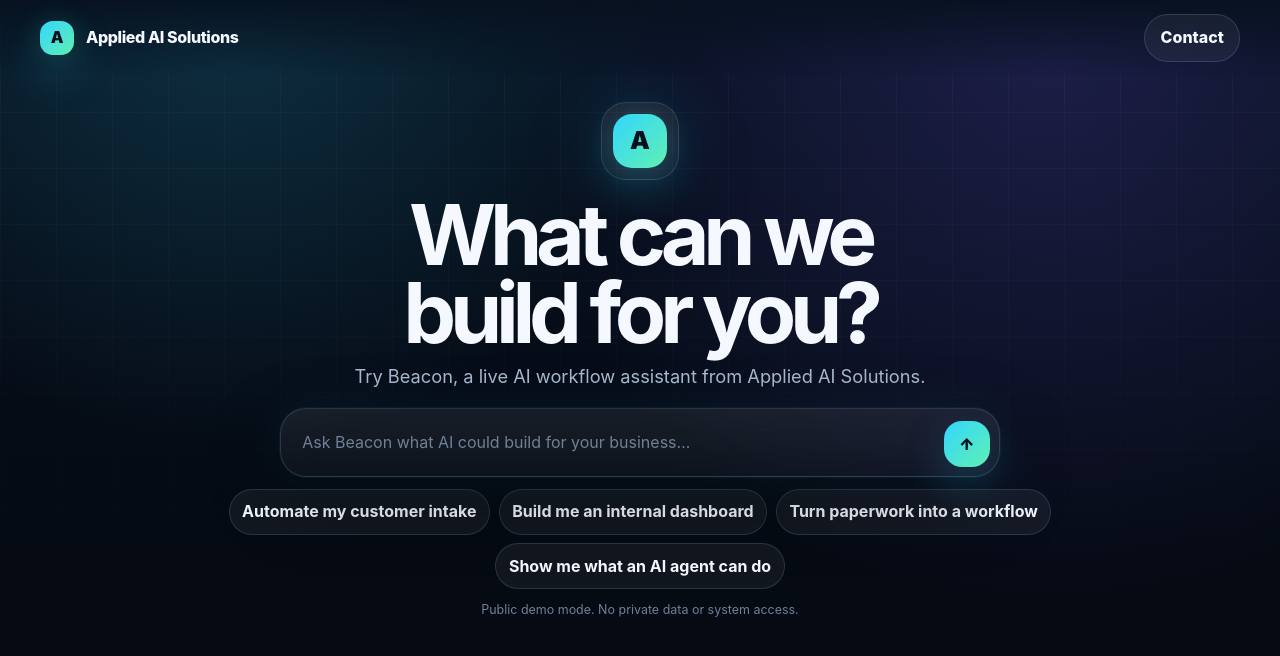
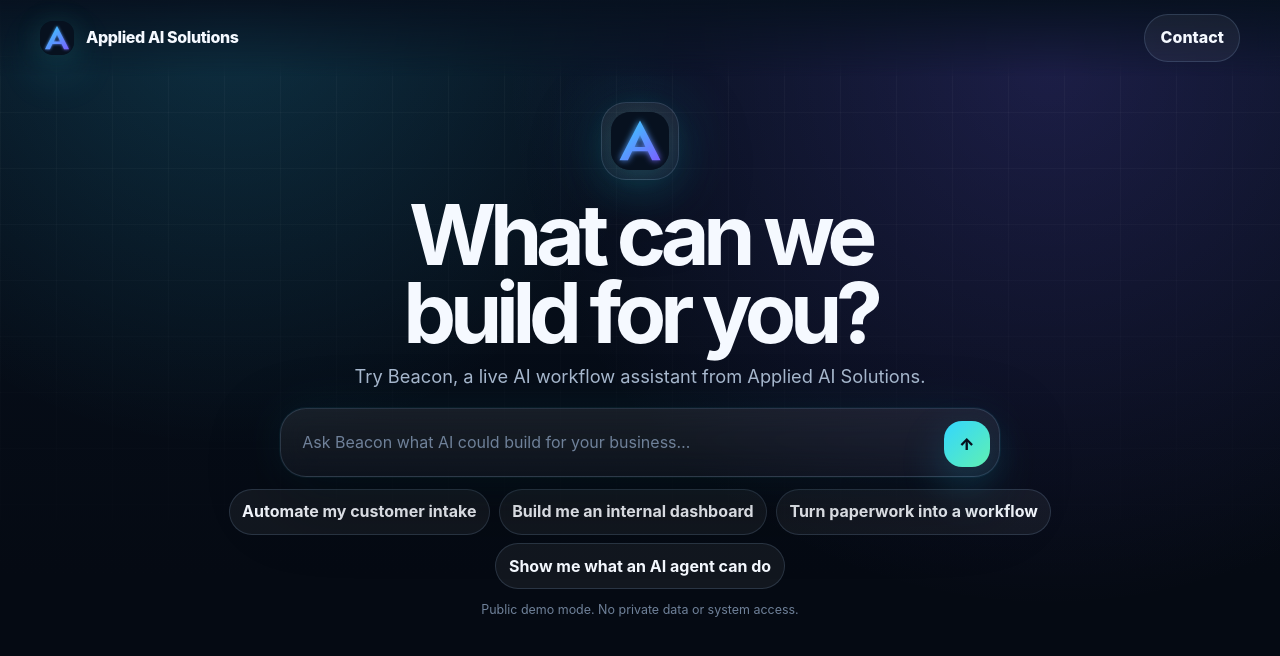
Before and after one commit to Applied-AI-Solutions-hub/Beacon, a website: page public/index.html in a window 1280 px wide. Drawn offline with Linux system fonts and the light colour scheme.

Commit message:
fix: use AAS logo assets in Beacon

```diff
--- a/public/index.html
+++ b/public/index.html
@@ -11,7 +11,7 @@
   <div class="app">
     <header class="topbar">
       <div class="brand">
-        <div class="mark">A</div>
+        <img class="mark" src="/aas-icon-dark.svg" alt="" />
         <span>Applied AI Solutions</span>
       </div>
       <a class="contact" href="mailto:info@appliedai.solutions?subject=Free%20AI%20Audit%20Request">Contact</a>
@@ -19,7 +19,7 @@
 
     <main id="main" class="main landing">
       <section id="hero" class="hero">
-        <div class="logoGlow"><div class="logoMark">A</div></div>
+        <div class="logoGlow"><img class="logoMark" src="/aas-icon-dark.svg" alt="Applied AI Solutions" /></div>
         <h1>What can we build for you?</h1>
         <p>Try Beacon, a live AI workflow assistant from Applied AI Solutions.</p>
         <form id="composerHero" class="composer heroComposer">
--- a/public/styles.css
+++ b/public/styles.css
@@ -55,11 +55,9 @@ a{color:inherit;text-decoration:none}.app{position:relative;min-height:100dvh;is
 }
 .brand{display:flex;align-items:center;gap:.75rem;font-weight:800;letter-spacing:-.025em;color:var(--text)}
 .mark,.logoMark{
-  display:grid;place-items:center;
-  color:#06101d;
-  background:linear-gradient(135deg,var(--cyan),var(--green));
-  box-shadow:0 18px 45px rgba(51,214,255,.24),0 0 30px rgba(95,240,178,.14);
-  font-weight:900;
+  display:block;object-fit:contain;
+  background:transparent;
+  box-shadow:0 18px 45px rgba(51,214,255,.18),0 0 30px rgba(95,240,178,.10);
 }
 .mark{width:34px;height:34px;border-radius:13px}.contact{
   min-height:42px;display:inline-flex;align-items:center;justify-content:center;
@@ -73,7 +71,7 @@ a{color:inherit;text-decoration:none}.app{position:relative;min-height:100dvh;is
   background:linear-gradient(180deg,rgba(255,255,255,.075),rgba(255,255,255,.035));
   border:1px solid var(--line);box-shadow:var(--shadow),0 0 70px rgba(51,214,255,.18);
 }
-.logoMark{width:54px;height:54px;border-radius:19px;font-size:25px}.hero h1{
+.logoMark{width:58px;height:58px;border-radius:19px}.hero h1{
   font-size:clamp(2.7rem,6.8vw,5.25rem);line-height:.93;letter-spacing:-.074em;margin:0 0 .7rem;text-wrap:balance;
 }
 .hero p{max-width:620px;margin:0 auto 1.15rem;color:var(--muted);font-size:clamp(1rem,1.85vw,1.14rem);line-height:1.45}.composer{
```
Also changed, not shown: docs/workflows/logo-usage-rule.md (added, +13 -0 lines), public/aas-icon-dark.svg (added), public/aas-logo-glow.svg (added), 1 other file.
